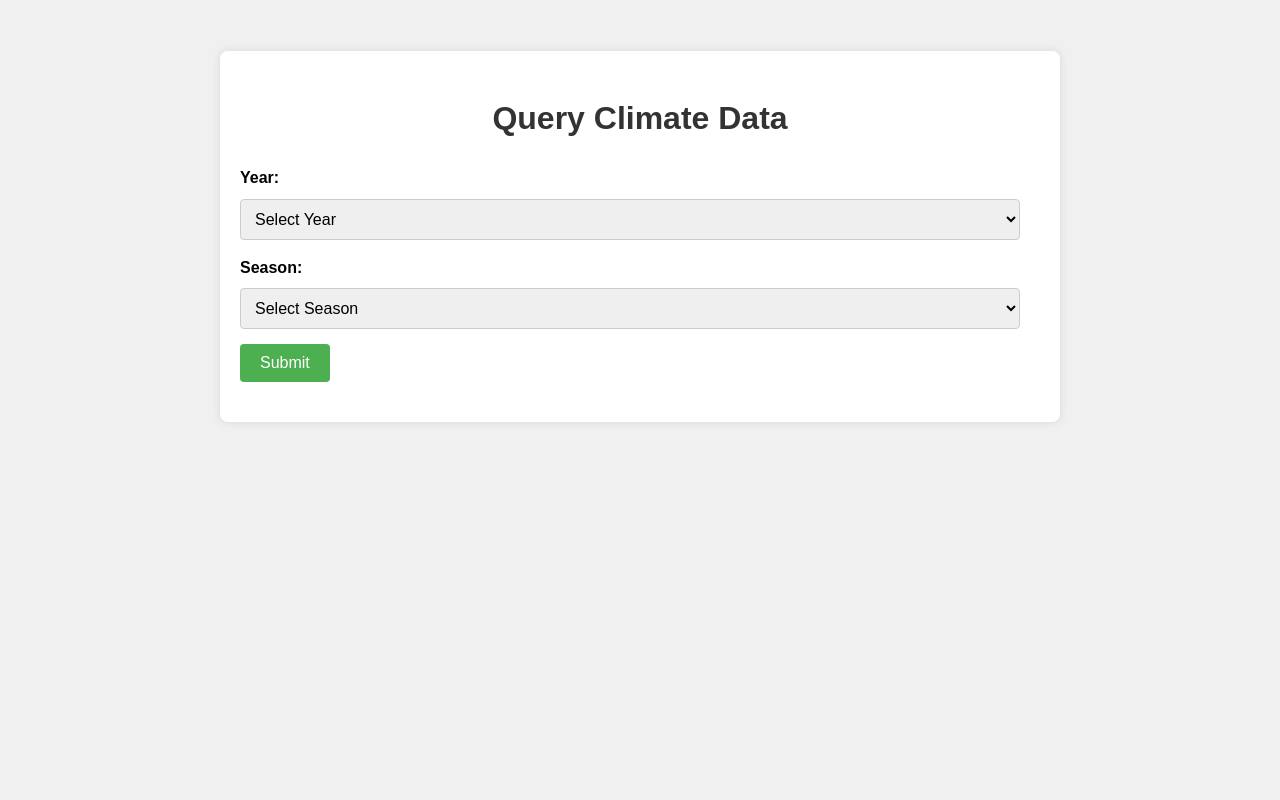
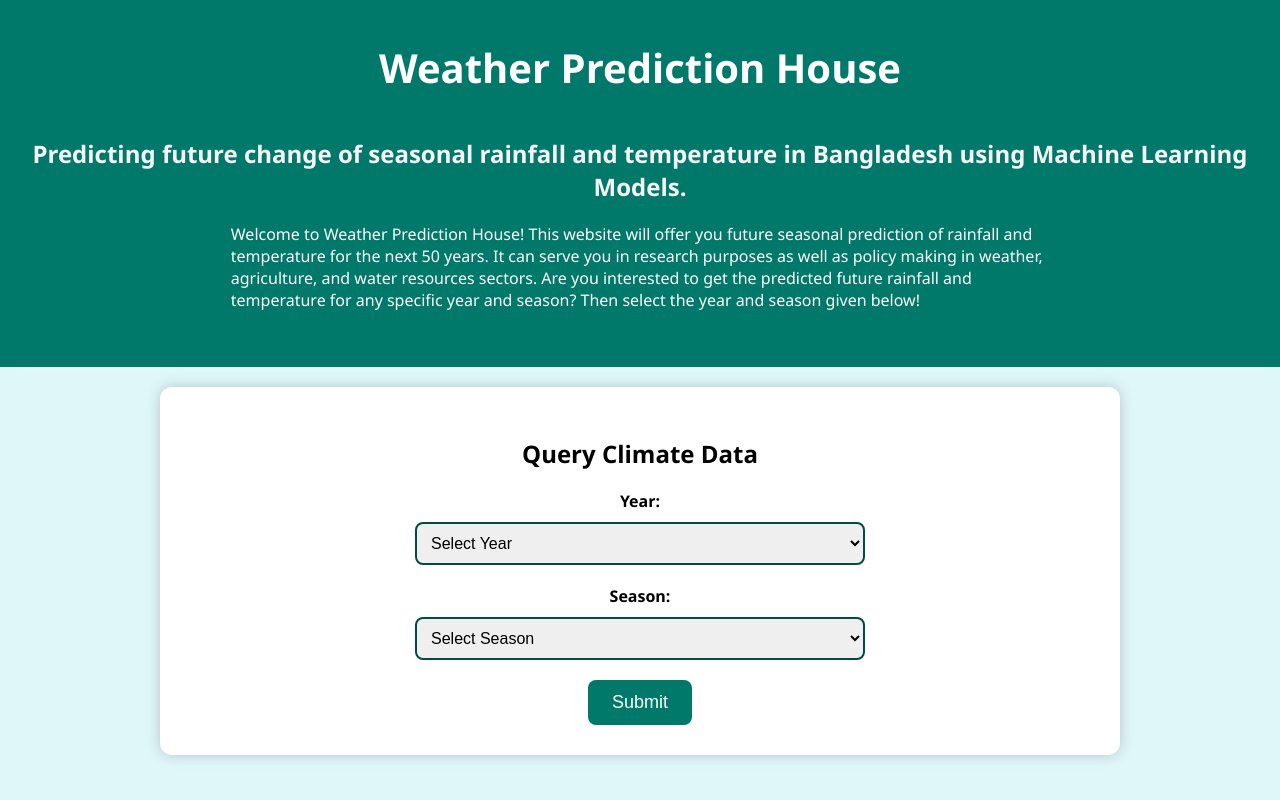
Before and after one commit to Rafiqulislamrabbi/djangoProjectClimate, a Django app: page / in a window 1280 px wide. Run offline with Django 5.2, Linux system fonts and the light colour scheme.

Commit message:
some changes

```diff
--- a/templates/query_climate_data.html
+++ b/templates/query_climate_data.html
@@ -1,82 +1,114 @@
-<!-- climate/templates/climate/query_climate_data.html -->
 <!DOCTYPE html>
 <html lang="en">
 <head>
     <meta charset="UTF-8">
     <meta name="viewport" content="width=device-width, initial-scale=1.0">
-    <title>Climate Data Query</title>
+    <title>Weather Prediction House</title>
     <style>
         body {
-            font-family: Arial, sans-serif;
-            line-height: 1.6;
-            background-color: #f0f0f0;
+            font-family: 'Segoe UI', Tahoma, Geneva, Verdana, sans-serif;
+            background-color: #e0f7fa;
             margin: 0;
             padding: 0;
         }
+        .header {
+            background-color: #00796b;
+            color: #ffffff;
+            text-align: center;
+            padding: 40px 20px;
+            box-shadow: 0 0 10px rgba(245, 241, 241, 0.1);
+            margin-bottom: 20px;
+        }
+        .header h1 {
+            margin: 0;
+            font-size: 2.5em;
+        }
+        .header p{
+            margin-left: 17%;
+            margin-right: 17%;
+            text-align: left;
+        }
         .container {
-            max-width: 800px;
-            margin: 20px auto;
-            background-color: #fff;
+            max-width: 900px;
+            margin: 0 auto 40px auto;
+            background-color: #ffffff;
+            padding: 30px;
+            border-radius: 12px;
+            box-shadow: 0 0 15px rgba(0, 0, 0, 0.2);
+        }
+        h2 {
+            text-align: center;
+            color: #f6f6f6;
+        }
+        form {
+            display: flex;
+            flex-direction: column;
+            align-items: center;
+        }
+        form label {
+            font-weight: bold;
+            margin-bottom: 10px;
+        }
+        form select {
+            width: 50%;
+            padding: 10px;
+            margin-bottom: 20px;
+            border: 2px solid #004d40;
+            border-radius: 8px;
+            font-size: 16px;
+        }
+        form button {
+            padding: 12px 24px;
+            background-color: #00796b;
+            color: #fff;
+            border: none;
+            cursor: pointer;
+            border-radius: 8px;
+            font-size: 18px;
+        }
+        form button:hover {
+            background-color: #004d40;
+        }
+        .results {
+            margin-top: 40px;
+            background-color: #f1f8e9;
             padding: 20px;
             border-radius: 8px;
             box-shadow: 0 0 10px rgba(0, 0, 0, 0.1);
-            margin-top: 4%;
         }
-        h1 {
+        .results table {
+            width: 100%;
+            border-collapse: collapse;
+        }
+        .results th, .results td {
+            border: 1px solid #004d40;
+            padding: 12px;
             text-align: center;
-            color: #333;
         }
-        form {
-            margin-bottom: 20px;
+        .results th {
+            background-color: #00796b;
+            color: #ffffff;
         }
-        form label {
-            font-weight: bold;
-            display: block;
-            margin-bottom: 8px;
-        }
-        form input[type="text"], form select {
-            width: calc(100% - 20px);
-            padding: 10px;
-            margin-bottom: 15px;
-            border: 1px solid #ccc;
-            border-radius: 4px;
-            font-size: 16px;
-        }
-        form button {
-            padding: 10px 20px;
-            background-color: #4CAF50;
-            color: #fff;
-            border: none;
-            cursor: pointer;
-            border-radius: 4px;
-            font-size: 16px;
-        }
-        form button:hover {
-            background-color: #45a049;
-        }
-        .results {
-            margin-top: 20px;
-            background-color: #f9f9f9;
-            padding: 15px;
-            border-radius: 4px;
-            box-shadow: 0 0 5px rgba(0, 0, 0, 0.1);
-        }
-        .results h2 {
-            color: #333;
-            margin-bottom: 10px;
-        }
-        .results p {
-            margin: 5px 0;
+        .results td {
+            background-color: #e0f2f1;
         }
         .error {
             color: red;
             font-weight: bold;
+            text-align: center;
+            margin-top: 20px;
         }
     </style>
 </head>
 <body>
+    <div class="header">
+        <h1>Weather Prediction House</h1>
+        <br>
+        <h2>Predicting future change of seasonal rainfall and temperature in Bangladesh using Machine Learning Models.</h2>
+        <p>Welcome to Weather Prediction House! This website will offer you future seasonal prediction of rainfall and temperature for the next 50 years. It can serve you in research purposes as well as policy making in weather, agriculture, and water resources sectors. Are you interested to get the predicted future rainfall and temperature for any specific year and season? Then select the year and season given below!</p>
+    </div>
     <div class="container">
-        <h1>Query Climate Data</h1>
+        <h2 style="color: black;">Query Climate Data</h2>
         <form id="queryForm" method="POST">
             {% csrf_token %}
             <label for="id_year">Year:</label>
@@ -86,7 +118,6 @@
                     <option value="{{ year }}">{{ year }}</option>
                 {% endfor %}
             </select>
-            <br>
             <label for="id_season">Season:</label>
             <select id="id_season" name="season" required>
                 <option value="">Select Season</option>
@@ -94,22 +125,37 @@
                     <option value="{{ season }}">{{ season }}</option>
                 {% endfor %}
             </select>
-            <br>
             <button type="submit">Submit</button>
         </form>
         {% if climate_data %}
             <div class="results">
-                <h2>Results for {{ year }} - {{ season }}</h2>
-                <p>Rainfall (mm): {{ climate_data.rainfall_mm }}</p>
-                <p>% Change of Rainfall with respect to 2024: {{ climate_data.rainfall_change_percentage }}</p>
-                <p>Temperature (Degree Celsius): {{ climate_data.temperature_celsius }}</p>
-                <p>Change of Temperature (Degree Celsius) with respect to 2024: {{ climate_data.temperature_change_celsius }}</p>
+                <h2 style="color: black;">Results for {{ year }} - {{ season }}</h2>
+                <table>
+                    <tr>
+                        <th>Parameter</th>
+                        <th>Value</th>
+                    </tr>
+                    <tr>
+                        <td>Rainfall (mm)</td>
+                        <td>{{ climate_data.rainfall_mm }}</td>
+                    </tr>
+                    <tr>
+                        <td>% Change of Rainfall with respect to 2024</td>
+                        <td>{{ climate_data.rainfall_change_percentage }}</td>
+                    </tr>
+                    <tr>
+                        <td>Temperature (Degree Celsius)</td>
+                        <td>{{ climate_data.temperature_celsius }}</td>
+                    </tr>
+                    <tr>
+                        <td>Change of Temperature (Degree Celsius) with respect to 2024</td>
+                        <td>{{ climate_data.temperature_change_celsius }}</td>
+                    </tr>
+                </table>
             </div>
         {% elif error %}
             <div class="error">{{ error }}</div>
         {% endif %}
     </div>
-
-
 </body>
 </html>
```
Also changed, not shown: db.sqlite3.
